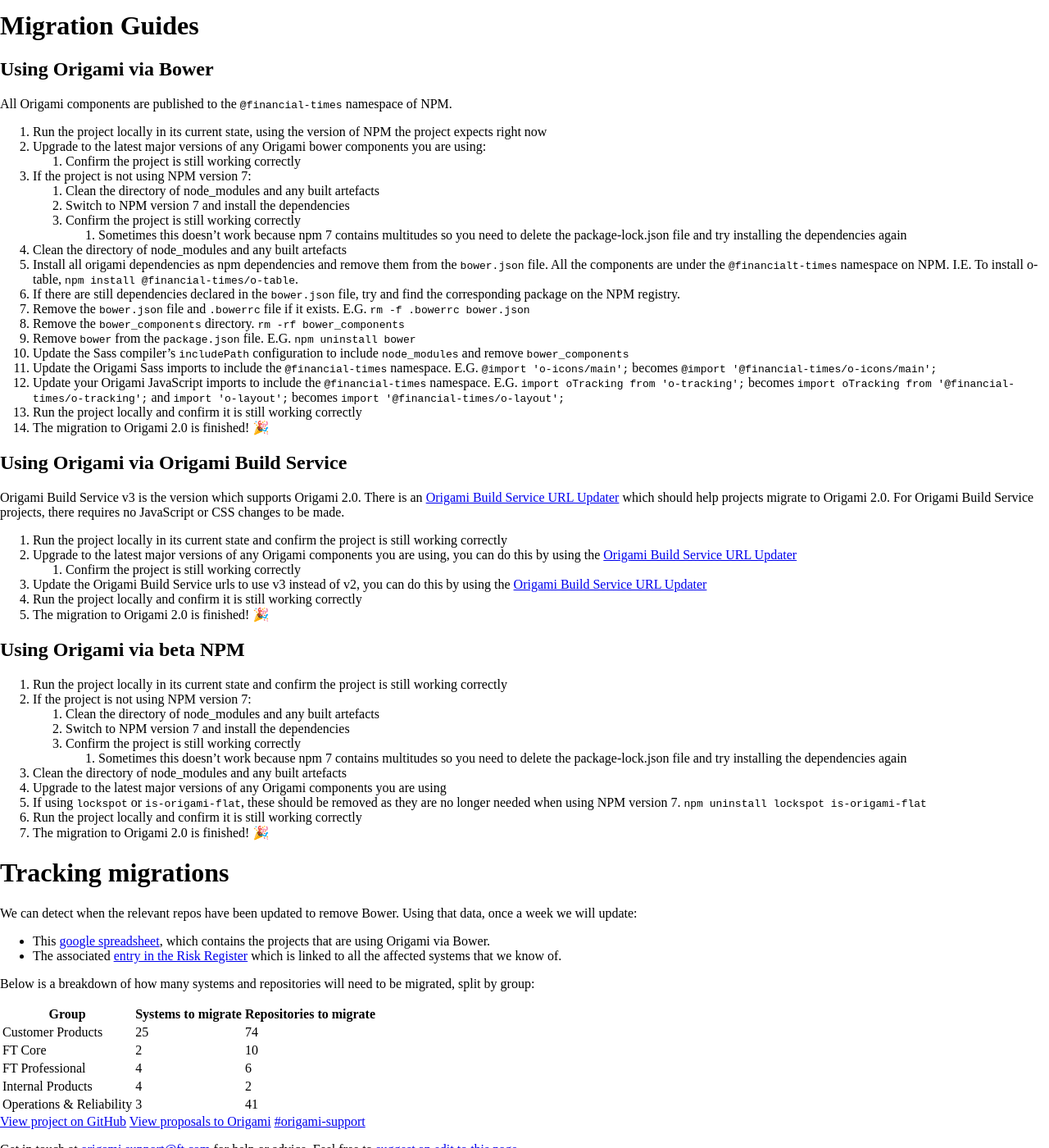
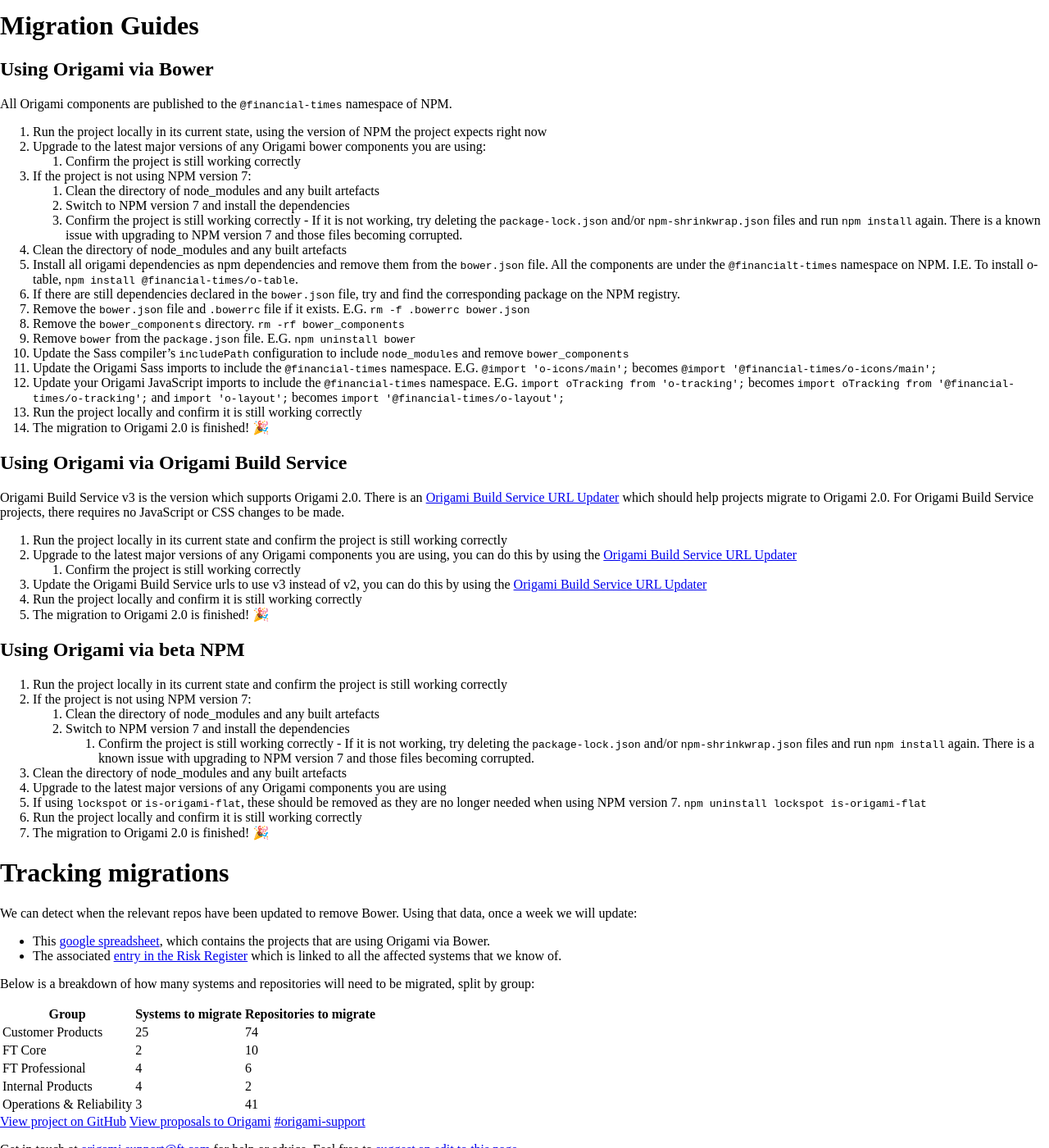
Before and after one commit to Financial-Times/origami-website, a Jekyll site: the page built from _posts/2021-07-01-origami-2.0-and-how-to-migrate.md, in a window 1280 px wide and 1400 px high, scrolled down 962 px. Shown: the whole window at 82% size. Built offline with Jekyll 4.4.1, drawn with Linux system fonts in a browser that asks for light colours; emoji names are drawn with the system emoji font; a style sheet for code colours, icons or effects is not loaded.

Commit message:
Mention npm-shrinkwrap.json as a file to delete and explain why it might need to be deleted

```diff
--- a/_posts/2021-07-01-origami-2.0-and-how-to-migrate.md
+++ b/_posts/2021-07-01-origami-2.0-and-how-to-migrate.md
@@ -42,8 +42,7 @@ All Origami components are published to the `@financial-times` namespace of NPM.
 1. If the project is not using NPM version 7:
     1. Clean the directory of node_modules and any built artefacts
     1. Switch to NPM version 7 and install the dependencies
-    1. Confirm the project is still working correctly
-        1. Sometimes this doesn't work because npm 7 contains multitudes so you need to delete the package-lock.json file and try installing the dependencies again
+    1. Confirm the project is still working correctly - If it is not working, try deleting the `package-lock.json` and/or `npm-shrinkwrap.json` files and run `npm install` again. There is a known issue with upgrading to NPM version 7 and those files becoming corrupted.
 1. Clean the directory of node_modules and any built artefacts
 1. Install all origami dependencies as npm dependencies and remove them from the `bower.json` file. All the components are under the `@financialt-times` namespace on NPM. I.E. To install o-table, `npm install @financial-times/o-table`.
 1. If there are still dependencies declared in the `bower.json` file, try and find the corresponding package on the NPM registry.
@@ -77,8 +76,7 @@ For Origami Build Service projects, there requires no JavaScript or CSS changes
 1. If the project is not using NPM version 7:
     1. Clean the directory of node_modules and any built artefacts
     1. Switch to NPM version 7 and install the dependencies
-    1. Confirm the project is still working correctly
-        1. Sometimes this doesn't work because npm 7 contains multitudes so you need to delete the package-lock.json file and try installing the dependencies again
+        1. Confirm the project is still working correctly - If it is not working, try deleting the `package-lock.json` and/or `npm-shrinkwrap.json` files and run `npm install` again. There is a known issue with upgrading to NPM version 7 and those files becoming corrupted.
 1. Clean the directory of node_modules and any built artefacts
 1. Upgrade to the latest major versions of any Origami components you are using
 1. If using `lockspot` or `is-origami-flat`, these should be removed as they are no longer needed when using NPM version 7. `npm uninstall lockspot is-origami-flat`
```
